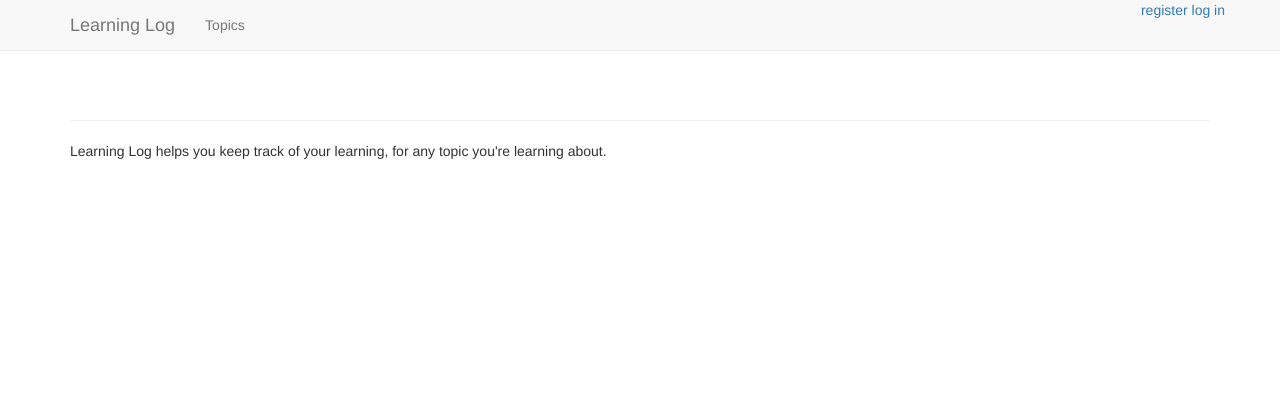
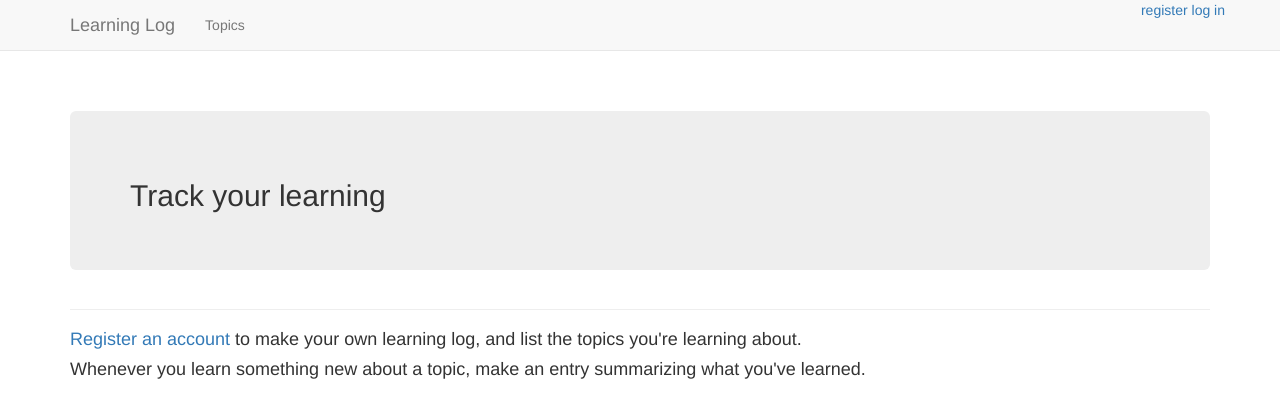
Before and after one commit to tomstasz/Learning-Log, a Django app: page / in a window 1280 px wide. Shown: the top 418 px of the page. Run offline with Django 3.2, Linux system fonts and the light colour scheme; some libraries are stand-ins or nearby versions.

Commit message:
style home page using jumbotron

```diff
--- a/learning_logs/templates/learning_logs/index.html
+++ b/learning_logs/templates/learning_logs/index.html
@@ -1,6 +1,16 @@
 {%  extends 'learning_logs/base.html' %}
 
 
+{% block header %}
+<div class="jumbotron">
+    <h2>Track your learning</h2>
+</div>
+{% endblock header %}
+
 {% block content %}
-    <p>Learning Log helps you keep track of your learning, for any topic you're learning about.</p>
+    <h4>
+        <a href="{% url "users:register" %}">Register an account</a> to make your own learning log,
+        and list the topics you're learning about.
+    </h4>
+    <h4>Whenever you learn something new about a topic, make an entry summarizing what you've learned.</h4>
 {% endblock %}
```
